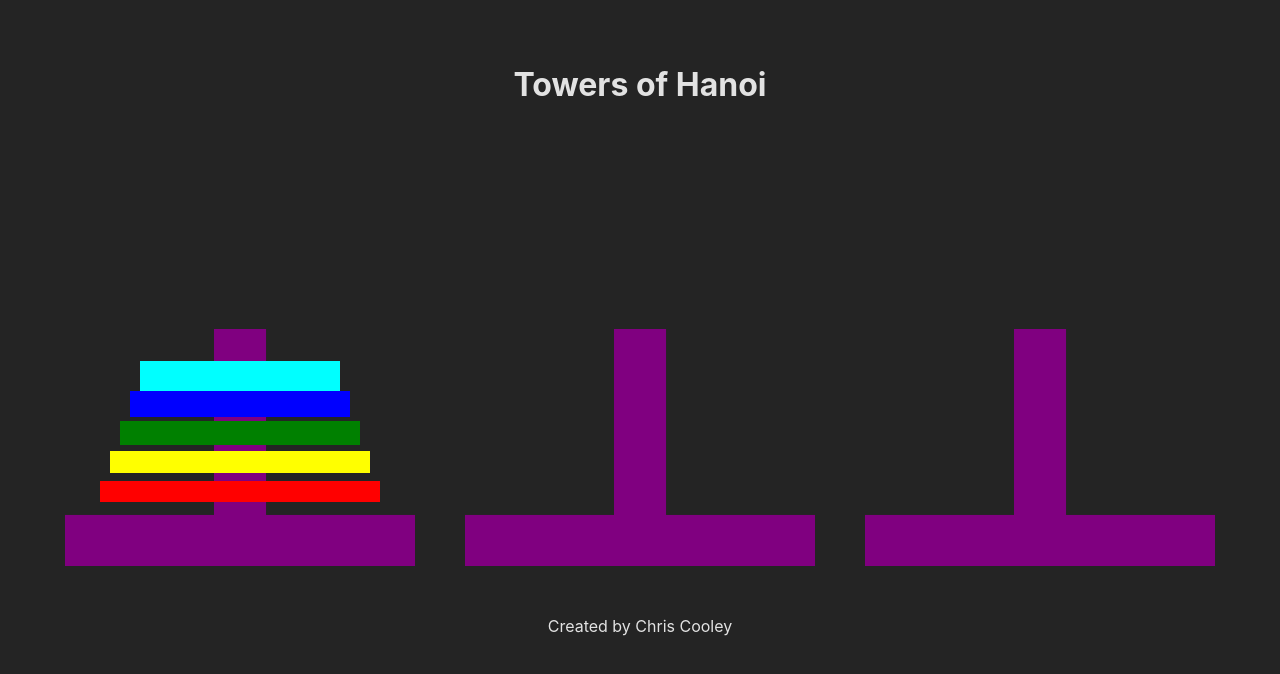
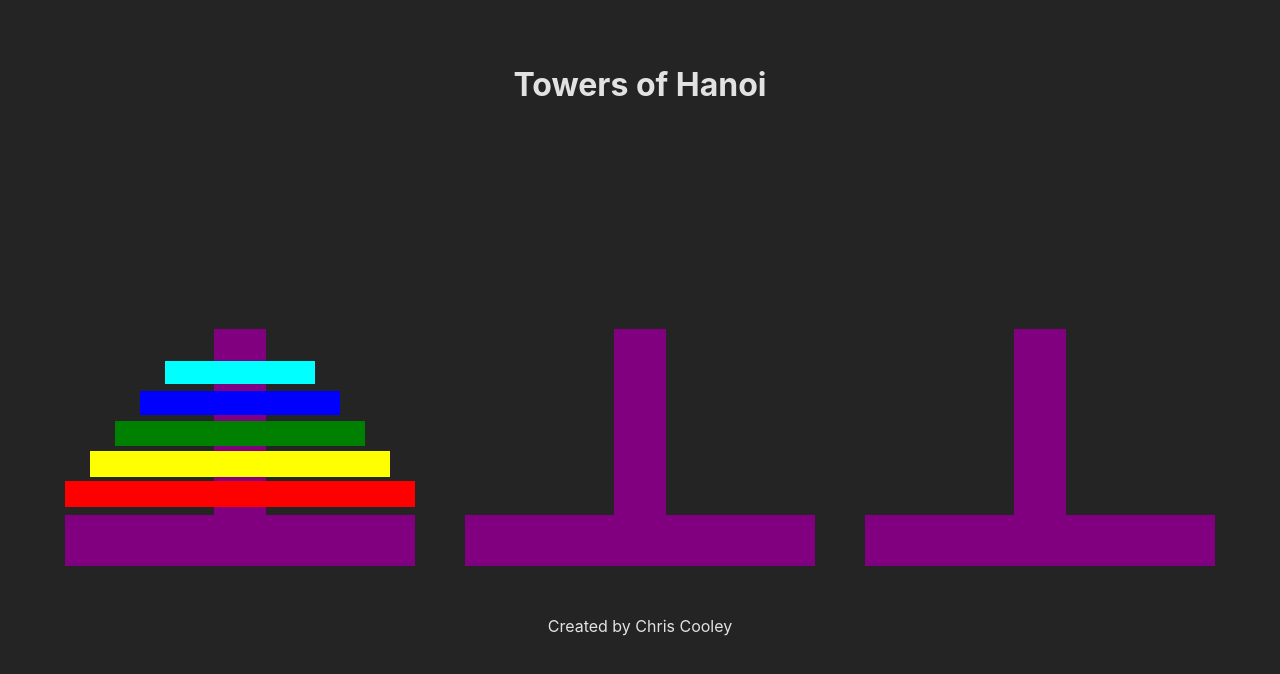
Before and after one commit to chriscooley1/towers-of-hanoi, a React (Vite) app: page / in a window 1280 px wide. Shown: the top 674 px of the page. Built offline with nearby package versions, Linux system fonts and the light colour scheme.

Commit message:
Add classes to fix styling for discs

```diff
--- a/src/App.css
+++ b/src/App.css
@@ -38,3 +38,28 @@ main {
   margin: 0 auto;
   z-index: 2;
 }
+
+.discCyan {
+  width: 150px;
+  align-items: center;
+}
+
+.discBlue {
+  width: 200px;
+  align-items: center;
+}
+
+.discGreen {
+  width: 250px;
+  align-items: center;
+}
+
+.discYellow {
+  width: 300px;
+  align-items: center;
+}
+
+.discRed {
+  width: 350px;
+  align-items: center;
+}
--- a/src/Disc.jsx
+++ b/src/Disc.jsx
@@ -7,29 +7,28 @@ import Disc4 from "./assets/4Yellow.png";
 import Disc5 from "./assets/5Red.png";
 
 const discImages = [Disc1, Disc2, Disc3, Disc4, Disc5];
-const discWidths = ["200px", "220px", "240px", "260px", "280px"];
+const discClasses = ["discCyan", "discBlue", "discGreen", "discYellow", "discRed"];
 
 export default function Disc({ id, isDraggable }) {
     const { attributes, listeners, setNodeRef, transform } = useDraggable({
         id: id,
-        disabled: !isDraggable,
+        disabled: !isDraggable, // Disable draggable if not the top disc
     });
 
     const discIndex = parseInt(id.split("-")[1], 10);
     const image = discImages[discIndex];
+    const discClass = discClasses[discIndex];
 
     const style = transform
         ? {
             transform: `translate3d(${transform.x}px, ${transform.y}px, 0)`,
             backgroundImage: `url(${image})`,
-            width: discWidths[discIndex],
         }
         : {
             backgroundImage: `url(${image})`,
-            width: discWidths[discIndex],
         };
 
     return (
-        <div className="disc" ref={setNodeRef} style={style} {...(isDraggable ? listeners : {})} {...attributes}></div>
+        <div className={`disc ${discClass}`} ref={setNodeRef} style={style} {...(isDraggable ? listeners : {})} {...attributes}></div>
     );
 }
```
